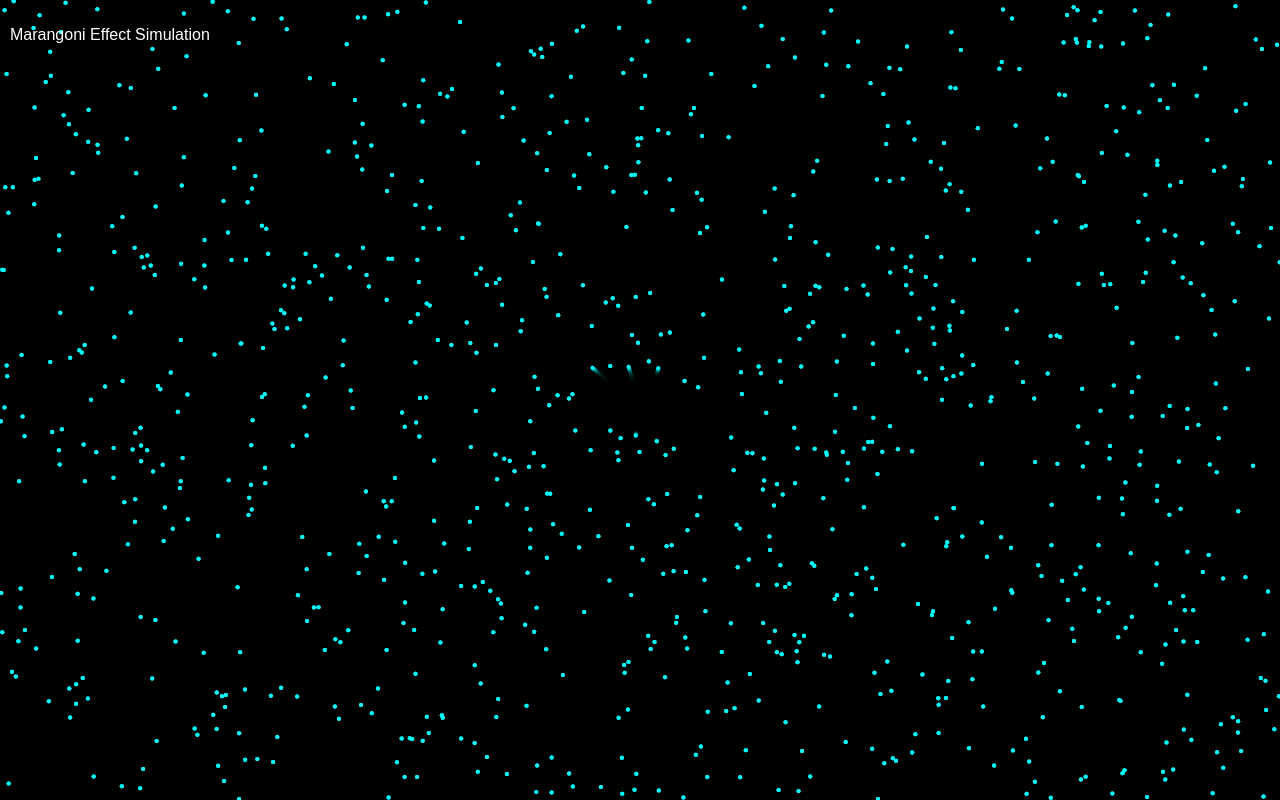
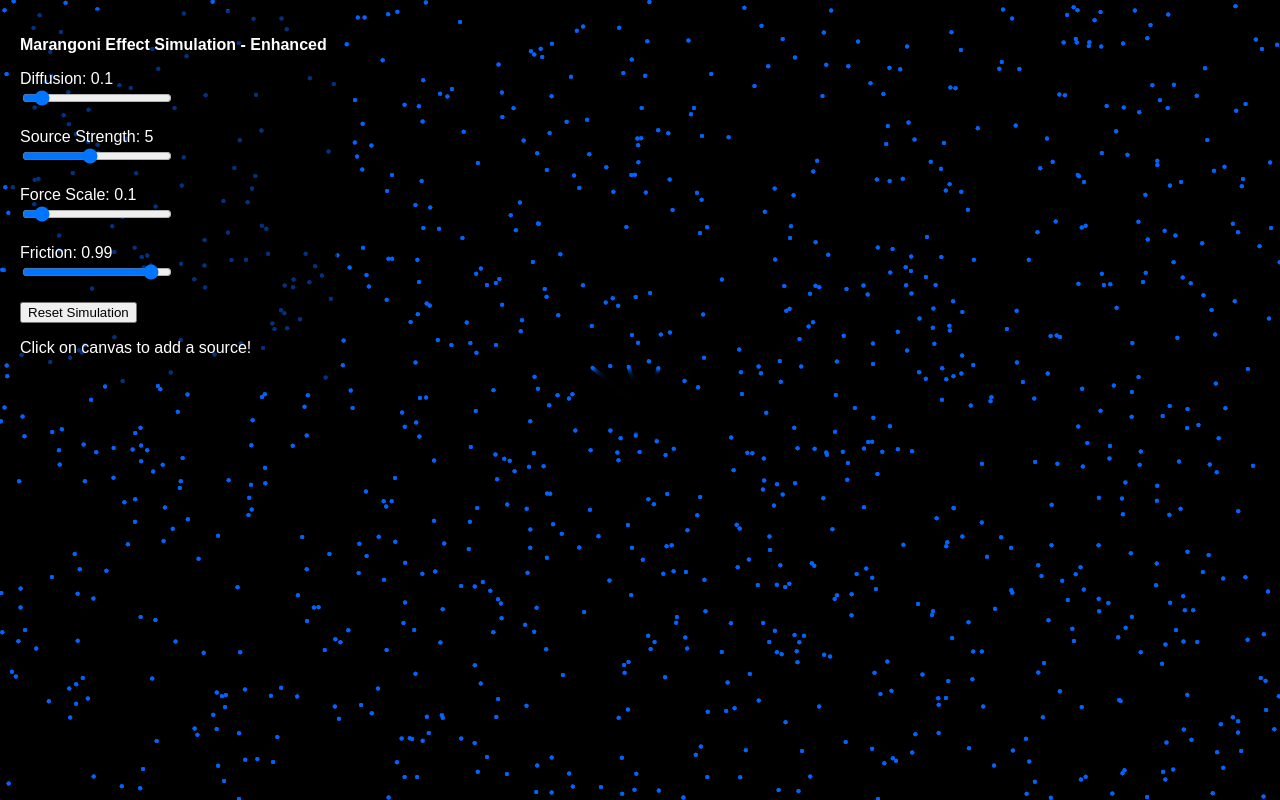
Before and after one commit to rei0623/ray, a plain HTML site: page マラゴニー.html in a window 1280 px wide. Drawn offline with Linux system fonts and the light colour scheme; animation ran at ten frames a second.

Commit message:
マラゴニー.html

```diff
--- a/マラゴニー.html
+++ b/マラゴニー.html
@@ -2,7 +2,7 @@
 <html lang="ja">
 <head>
   <meta charset="UTF-8">
-  <title>Marangoni Effect Simulation</title>
+  <title>Marangoni Effect Simulation - Enhanced Version</title>
   <style>
     html, body {
       margin: 0;
@@ -20,12 +20,32 @@
       z-index: 10;
       color: #fff;
       font-family: sans-serif;
+      background: rgba(0, 0, 0, 0.5);
+      padding: 10px;
+      border-radius: 5px;
+    }
+    #controls input[type="range"] {
+      width: 150px;
     }
   </style>
 </head>
 <body>
   <div id="controls">
-    <p>Marangoni Effect Simulation</p>
+    <p><strong>Marangoni Effect Simulation - Enhanced</strong></p>
+    <label>Diffusion: <span id="diffusionVal">0.1</span></label><br>
+    <input type="range" id="diffusion" min="0.01" max="1" step="0.01" value="0.1"><br><br>
+
+    <label>Source Strength: <span id="sourceVal">5</span></label><br>
+    <input type="range" id="sourceStrength" min="1" max="10" step="0.5" value="5"><br><br>
+
+    <label>Force Scale: <span id="forceScaleVal">0.1</span></label><br>
+    <input type="range" id="forceScale" min="0.01" max="1" step="0.01" value="0.1"><br><br>
+
+    <label>Friction: <span id="frictionVal">0.99</span></label><br>
+    <input type="range" id="friction" min="0.90" max="1" step="0.001" value="0.99"><br><br>
+
+    <button id="resetBtn">Reset Simulation</button>
+    <p>Click on canvas to add a source!</p>
   </div>
   <canvas id="canvas"></canvas>
   <script>
@@ -35,15 +55,18 @@
     canvas.width = window.innerWidth;
     canvas.height = window.innerHeight;
 
-    // 濃度場（グリッド）のパラメータ
+    // グリッドのパラメータ
     const gridWidth = 100;
     const gridHeight = 100;
     let conc = new Array(gridWidth * gridHeight).fill(0);
     let newConc = new Array(gridWidth * gridHeight).fill(0);
-    const diffusion = 0.1;       // 拡散係数
-    const sourceStrength = 5;    // ソースから毎フレーム追加する濃度
-    const sourceX = Math.floor(gridWidth / 2);
-    const sourceY = Math.floor(gridHeight / 2);
+    let diffusion = parseFloat(document.getElementById("diffusion").value); // 拡散係数
+    let sourceStrength = parseFloat(document.getElementById("sourceStrength").value); // ソース強度
+    let forceScale = parseFloat(document.getElementById("forceScale").value); // 力の大きさ
+    let friction = parseFloat(document.getElementById("friction").value); // 摩擦係数
+
+    // ソースの初期設定（中央に１つ）
+    let sources = [{x: Math.floor(gridWidth / 2), y: Math.floor(gridHeight / 2)}];
 
     // 粒子シミュレーションのパラメータ
     const numParticles = 1000;
@@ -56,12 +79,53 @@
         vy: 0
       });
     }
-    const friction = 0.99;
-    const forceScale = 0.1; // 濃度勾配から得る力の大きさ
+
+    // UIでのパラメータ更新
+    document.getElementById("diffusion").addEventListener("input", function() {
+      diffusion = parseFloat(this.value);
+      document.getElementById("diffusionVal").textContent = diffusion;
+    });
+    document.getElementById("sourceStrength").addEventListener("input", function() {
+      sourceStrength = parseFloat(this.value);
+      document.getElementById("sourceVal").textContent = sourceStrength;
+    });
+    document.getElementById("forceScale").addEventListener("input", function() {
+      forceScale = parseFloat(this.value);
+      document.getElementById("forceScaleVal").textContent = forceScale;
+    });
+    document.getElementById("friction").addEventListener("input", function() {
+      friction = parseFloat(this.value);
+      document.getElementById("frictionVal").textContent = friction;
+    });
+
+    // キャンバスをクリックしてソース追加
+    canvas.addEventListener("click", function(event) {
+      const rect = canvas.getBoundingClientRect();
+      const x = event.clientX - rect.left;
+      const y = event.clientY - rect.top;
+      const gx = Math.floor(x / canvas.width * gridWidth);
+      const gy = Math.floor(y / canvas.height * gridHeight);
+      sources.push({x: gx, y: gy});
+    });
+
+    // シミュレーションのリセット
+    document.getElementById("resetBtn").addEventListener("click", function() {
+      conc.fill(0);
+      newConc.fill(0);
+      sources = [{x: Math.floor(gridWidth / 2), y: Math.floor(gridHeight / 2)}];
+      particles = [];
+      for(let i = 0; i < numParticles; i++){
+        particles.push({
+          x: Math.random() * canvas.width,
+          y: Math.random() * canvas.height,
+          vx: 0,
+          vy: 0
+        });
+      }
+    });
 
     // 濃度場の更新（拡散処理＋ソース追加）
     function updateField(){
-      // 各セルについて 4近傍との拡散（境界はシンプルに処理）
       for(let y = 0; y < gridHeight; y++){
         for(let x = 0; x < gridWidth; x++){
           let i = y * gridWidth + x;
@@ -86,19 +150,19 @@
           newConc[i] = conc[i] + diffusion * (sum / count - conc[i]);
         }
       }
-      // フィールドの入れ替え
       [conc, newConc] = [newConc, conc];
 
-      // 中央にソースを追加
-      let sourceIndex = sourceY * gridWidth + sourceX;
-      conc[sourceIndex] += sourceStrength;
+      // 各ソース位置にソース強度分の濃度を追加
+      for (let s of sources) {
+        let index = s.y * gridWidth + s.x;
+        conc[index] += sourceStrength;
+      }
     }
 
-    // 指定位置（グリッド座標）での濃度勾配を計算（中央差分）
+    // 指定位置での濃度勾配を中央差分で計算
     function getGradient(x, y){
       let ix = Math.floor(x);
       let iy = Math.floor(y);
-      // 周囲のセルに合わせてインデックスを制限
       ix = Math.max(1, Math.min(gridWidth - 2, ix));
       iy = Math.max(1, Math.min(gridHeight - 2, iy));
       let i = iy * gridWidth + ix;
@@ -107,23 +171,18 @@
       return {gx, gy};
     }
 
-    // 粒子の更新（濃度勾配に基づいて動かす）
+    // 粒子の更新（濃度勾配による影響）
     function updateParticles(){
       for(let p of particles){
-        // 粒子のキャンバス座標をグリッド座標に変換
         let gx = p.x / canvas.width * gridWidth;
         let gy = p.y / canvas.height * gridHeight;
         let grad = getGradient(gx, gy);
-        // 濃度勾配に反比例する力を加える（※効果の見せ方次第で符号を調整可能）
         p.vx += -forceScale * grad.gx;
         p.vy += -forceScale * grad.gy;
-        // 速度により位置を更新
         p.x += p.vx;
         p.y += p.vy;
-        // 摩擦による減速
         p.vx *= friction;
         p.vy *= friction;
-        // 画面外に出たら反対側にワープ
         if(p.x < 0) p.x += canvas.width;
         if(p.x >= canvas.width) p.x -= canvas.width;
         if(p.y < 0) p.y += canvas.height;
@@ -131,17 +190,30 @@
       }
     }
 
-    // 描画：背景をフェードさせ、粒子を描画
+    // 粒子の色を周辺濃度に応じて変化させる
+    function getParticleColor(p){
+      let gx = p.x / canvas.width * gridWidth;
+      let gy = p.y / canvas.height * gridHeight;
+      let ix = Math.floor(gx);
+      let iy = Math.floor(gy);
+      ix = Math.max(0, Math.min(gridWidth - 1, ix));
+      iy = Math.max(0, Math.min(gridHeight - 1, iy));
+      let index = iy * gridWidth + ix;
+      let c = conc[index];
+      // 濃度に応じて赤(高)～青(低)のグラデーション
+      let red = Math.min(255, Math.floor(c * 10));
+      let blue = 255 - red;
+      return `rgb(${red}, 100, ${blue})`;
+    }
+
+    // 描画：背景にフェード効果と粒子描画
     function draw(){
-      // 半透明で背景を塗り、トレイル効果を演出
       ctx.fillStyle = "rgba(0, 0, 0, 0.2)";
       ctx.fillRect(0, 0, canvas.width, canvas.height);
-
-      // 粒子の描画
-      ctx.fillStyle = "cyan";
       for(let p of particles){
+        ctx.fillStyle = getParticleColor(p);
         ctx.beginPath();
-        ctx.arc(p.x, p.y, 2, 0, Math.PI*2);
+        ctx.arc(p.x, p.y, 2, 0, Math.PI * 2);
         ctx.fill();
       }
     }
```
